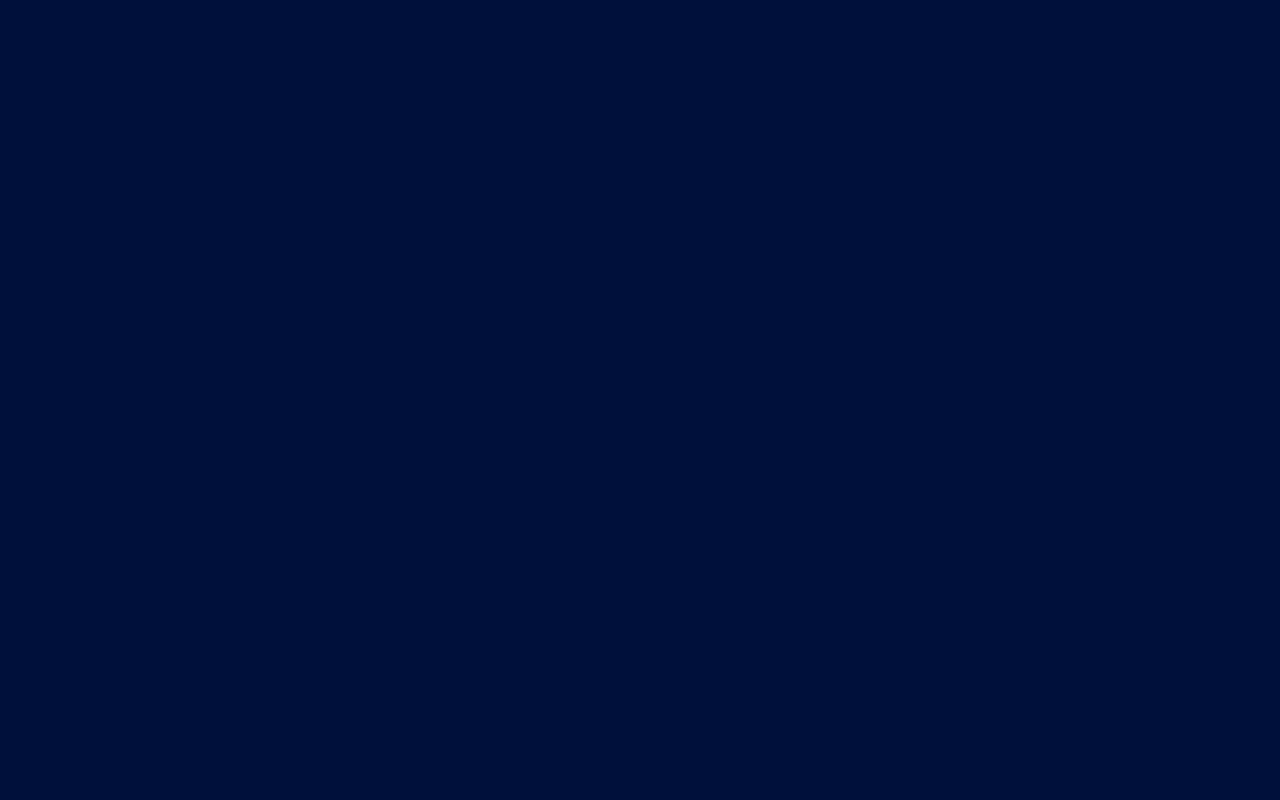
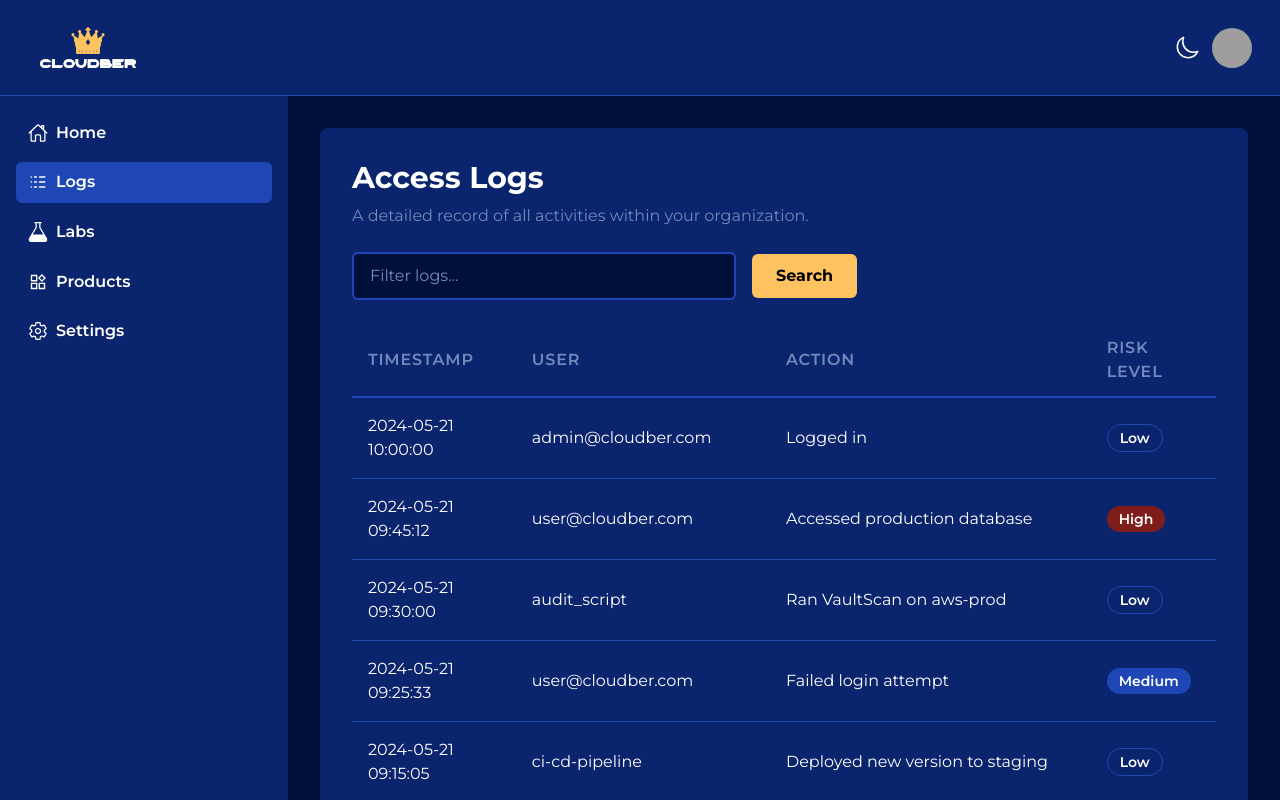
Before and after one commit to olufemzy/Cloudber, a React (Vite) app: page /logs in a window 1280 px wide. Before the commit this address had no page. Shown: the top 800 px of the page. Built offline with nearby package versions, Linux system fonts and the light colour scheme; grey boxes are pictures that could not be loaded.

Commit message:
Added the logs page

```diff
--- a/src/App.jsx
+++ b/src/App.jsx
@@ -12,6 +12,7 @@ import DashboardLayout from './layouts/DashboardLayout';
 import Home from './Users/Home';
 import UserSettings from './Users/UserSettings';
 import UserProducts from './Users/UserProducts';
+import Logs from './Users/Logs';
 
 function App() {
 
@@ -31,6 +32,7 @@ function App() {
           <Route path='/home' element={<Home/>}/>
           <Route path='/usersettings' element={<UserSettings/>}/>
           <Route path='/userproducts' element={<UserProducts/>}/>
+          <Route path='/logs' element={<Logs />} />
       </Route>
 
     </Routes>
--- a/src/Users/Home.jsx
+++ b/src/Users/Home.jsx
@@ -120,7 +120,7 @@ const Home = () => {
               <textarea id="security-events" rows="3" className="w-full bg-deep-blue border border-semi-light-blue rounded-lg p-2 text-white placeholder-light-blue" placeholder="e.g. Unexplained outbound traffic from a container, multiple failed login attempts on a developer account."></textarea>
           </div>
 
-          <button className="bg-yellow-500 hover:bg-opacity-80 text-black font-bold py-2 px-4 rounded-lg">
+          <button className="bg-gold hover:bg-opacity-80 text-black font-bold py-2 px-4 rounded-lg">
               Get Recommendations
           </button>
       </div>
--- /dev/null
+++ b/src/Users/Logs.jsx
@@ -0,0 +1,75 @@
+import React from 'react';
+
+const Logs = () => {
+  const logs = [
+    { timestamp: '2024-05-21 10:00:00', user: 'admin@cloudber.com', action: 'Logged in', risk: 'Low' },
+    { timestamp: '2024-05-21 09:45:12', user: 'user@cloudber.com', action: 'Accessed production database', risk: 'High' },
+    { timestamp: '2024-05-21 09:30:00', user: 'audit_script', action: 'Ran VaultScan on aws-prod', risk: 'Low' },
+    { timestamp: '2024-05-21 09:25:33', user: 'user@cloudber.com', action: 'Failed login attempt', risk: 'Medium' },
+    { timestamp: '2024-05-21 09:15:05', user: 'ci-cd-pipeline', action: 'Deployed new version to staging', risk: 'Low' },
+    { timestamp: '2024-05-21 09:05:45', user: 'external_user@partner.com', action: 'Accessed shared_s3_bucket', risk: 'Medium' },
+    { timestamp: '2024-05-21 08:55:19', user: 'admin@cloudber.com', action: "Changed user permissions for 'user@cloudber.com'", risk: 'High' },
+    { timestamp: '2024-05-21 08:45:00', user: 'user@cloudber.com', action: 'Viewed billing page', risk: 'Low' },
+    { timestamp: '2024-05-21 09:30:00', user: 'audit_script', action: 'Ran VaultScan on aws-prod', risk: 'Low' },
+  ];
+
+  const getRiskClass = (risk) => {
+    switch (risk) {
+      case 'High':
+        return 'bg-strong-red text-white';
+      case 'Medium':
+        return 'bg-semi-light-blue text-white';
+      default:
+        return 'border border-semi-light-blue text-white';
+    }
+  };
+
+  return (
+    <div className="text-white font-sans">
+      <div className="bg-blue p-8 rounded-lg">
+        <h1 className="text-3xl font-bold">Access Logs</h1>
+        <p className="text-light-blue mt-2 mb-6">A detailed record of all activities within your organization.</p>
+
+        <div className="flex items-center mb-6">
+          <input
+            type="text"
+            placeholder="Filter logs..."
+            className="w-96 bg-deep-blue text-white placeholder-light-blue px-4 py-2.5 rounded-md border-2 border-semi-light-blue focus:outline-none focus:ring-2 focus:ring-semi-light-blue"
+          />
+          <button className="bg-gold hover:bg-opacity-80 text-black font-bold py-2.5 px-6 rounded-md ml-4">
+            Search
+          </button>
+        </div>
+
+        <div className="overflow-x-auto">
+          <table className="min-w-full">
+            <thead>
+              <tr className="border-b-2 border-semi-light-blue">
+                <th className="text-left py-3 px-4 font-semibold text-light-blue uppercase tracking-wider">Timestamp</th>
+                <th className="text-left py-3 px-4 font-semibold text-light-blue uppercase tracking-wider">User</th>
+                <th className="text-left py-3 px-4 font-semibold text-light-blue uppercase tracking-wider">Action</th>
+                <th className="text-left py-3 px-4 font-semibold text-light-blue uppercase tracking-wider">Risk Level</th>
+              </tr>
+            </thead>
+            <tbody>
+              {logs.map((log, index) => (
+                <tr key={index} className="border-b border-semi-light-blue">
+                  <td className="py-4 px-4">{log.timestamp}</td>
+                  <td className="py-4 px-4">{log.user}</td>
+                  <td className="py-4 px-4">{log.action}</td>
+                  <td className="py-4 px-4">
+                    <span className={`px-3 py-1 rounded-full text-sm font-semibold ${getRiskClass(log.risk)}`}>
+                      {log.risk}
+                    </span>
+                  </td>
+                </tr>
+              ))}
+            </tbody>
+          </table>
+        </div>
+      </div>
+    </div>
+  );
+};
+
+export default Logs;
--- a/src/components/SideBar.jsx
+++ b/src/components/SideBar.jsx
@@ -29,7 +29,7 @@ const Sidebar = ({ isOpen, sideBarShown }) => {
                <IoHomeOutline className='inline mr-2' size={20} />
                Home
             </NavLink>
-            <NavLink to="/" className={({ isActive }) =>`${getNavLinkClass(isActive)} hover:bg-[#1E47B5] p-3 py-[0.55rem] font-semibold rounded-md flex items-center`}>
+            <NavLink to="/logs" className={({ isActive }) =>`${getNavLinkClass(isActive)} hover:bg-[#1E47B5] p-3 py-[0.55rem] font-semibold rounded-md flex items-center`}>
                <TbLogs className='inline mr-2' size={20} />
                Logs
             </NavLink>
--- a/tailwind.config.js
+++ b/tailwind.config.js
@@ -13,6 +13,7 @@ export default {
         'light-blue': '#7388BD',
         'semi-light-blue': '#1E47B5',
         'strong-red': '#7F1C1C',
+        'gold': '#FEC260',
       },
       fontFamily: {
         sans: ['Montserrat', 'sans-serif'],
```
